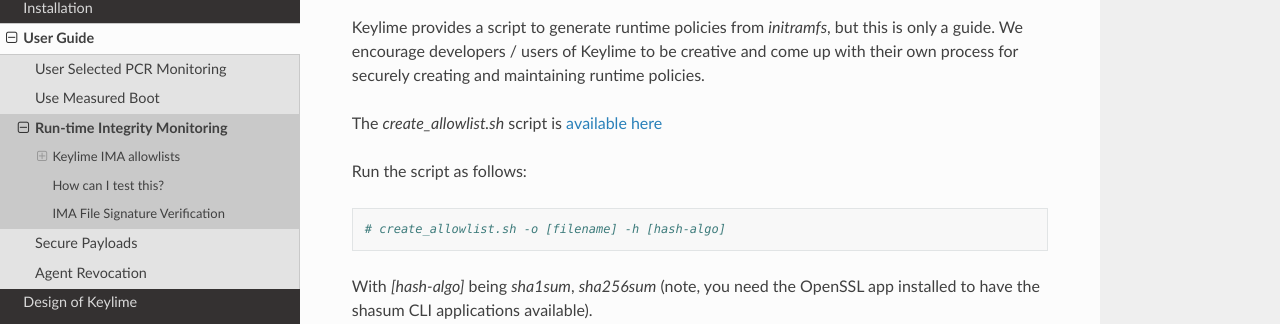
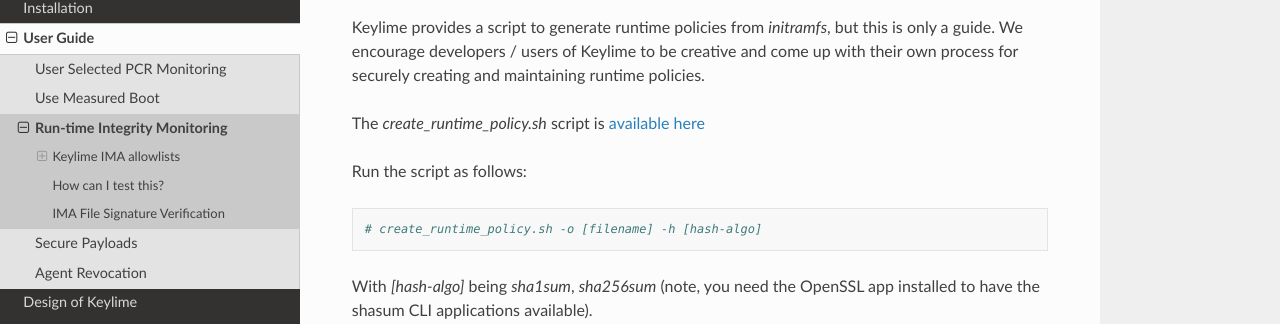
Before and after one commit to keylime/keylime, a Sphinx documentation site: the page built from docs/user_guide/runtime_ima.rst, in a window 1280 px wide and 900 px high, scrolled down 1535 px. Shown: the part 144-468 px from the top of the window. Built offline with Sphinx 7.4.7 and the Read the Docs theme 2.0.0, drawn with Linux system fonts in a browser that asks for light colours.

Commit message:
Rename "create_allowlist.sh" to "create_runtime_policy.sh"
create_allowlist.sh now produces runtime policies, and the "allowlist"
terminology is being phased out of user-facing functions.

Signed-off-by: Mark Bestavros <mbestavr@redhat.com>

```diff
--- a/docs/user_guide/runtime_ima.rst
+++ b/docs/user_guide/runtime_ima.rst
@@ -92,11 +92,11 @@
 only a guide. We encourage developers / users of Keylime to be creative and come
 up with their own process for securely creating and maintaining runtime policies.
 
-The `create_allowlist.sh` script is `available here <https://github.com/keylime/keylime/blob/master/scripts/create_allowlist.sh>`_
+The `create_runtime_policy.sh` script is `available here <https://github.com/keylime/keylime/blob/master/scripts/create_runtime_policy.sh>`_
 
 Run the script as follows::
 
-  # create_allowlist.sh -o [filename] -h [hash-algo]
+  # create_runtime_policy.sh -o [filename] -h [hash-algo]
 
 With `[hash-algo]` being `sha1sum`, `sha256sum` (note, you need the OpenSSL app
 installed to have the shasum CLI applications available).
```
Also changed, not shown: 3 other files.
